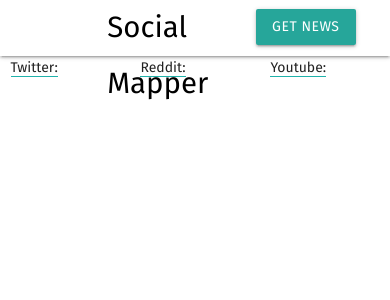
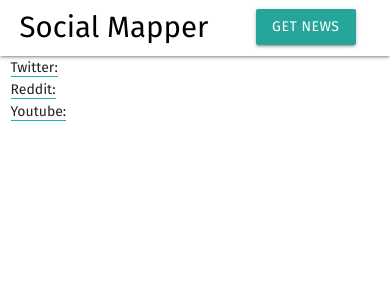
Before and after one commit to adhendo/mini_blog, a Django app: page / in a window 390 px wide. Shown: the top 300 px of the page. Run offline with Django 3.2, Linux system fonts and the light colour scheme; data that the repository does not hold is empty.

Commit message:
mobile response

```diff
--- a/blog_app/views.py
+++ b/blog_app/views.py
@@ -22,9 +22,7 @@
       content = session.get(url, verify=True).content
       soup = BSoup(content, "html.parser")
 
-      # print(soup)
       youtubefeed = soup.find_all('a',  {"class": "yt-uix-tile-link"})
-      # print(youtubefeed)
 
       for thing in youtubefeed:
           link = thing['href']
@@ -42,7 +40,7 @@
 
       redditfeed = soup.find_all('div', {"class": "top-matter"})
 
-      # print(redditfeed)
+
 
       for item in redditfeed:
           main = item.find_all('a')[0]
@@ -62,15 +60,11 @@
 
           new_headline.save(force_insert=False)
 
-      # print(soup)
 
       news = soup.find_all('div', {"class": "MomentCapsuleSummary"})
 
-      # print(news)
-
       for article in news:
         main = article.find_all('a')[1]
-        # img = article.find_all('img')[0]
         link = main['href']
 
         image_src = set(img['src'] for img in article.find_all('img', {"class": "MomentMediaItem-entity--image"}) if img.has_attr('src'))
@@ -86,6 +80,7 @@
         final_time = ' '.join(map(str, timetime))
 
         title = main['title']
+
         new_headline = TwitterHeadline()
         new_headline.title = title
         new_headline.url = link
@@ -96,9 +91,9 @@
   return redirect("../")
 
 def news_list(request):
-    headlines_twitter = TwitterHeadline.objects.all()[::-1]
-    headlines_reddit = RedditHeadline.objects.all()[::-1]
-    headlines_youtube = YoutubeHeadline.objects.all()[::-1]
+    headlines_twitter = TwitterHeadline.objects.all()[::-1][:10]
+    headlines_reddit = RedditHeadline.objects.all()[::-1][:10]
+    headlines_youtube = YoutubeHeadline.objects.all()[::-1][:10]
     context = {
         'twitter_list': headlines_twitter,
         'reddit_list': headlines_reddit,
--- a/mini_blog/settings.py
+++ b/mini_blog/settings.py
@@ -39,6 +39,7 @@
     'django.contrib.messages',
     'django.contrib.staticfiles',
     'blog_app',
+    'rest_framework',
 ]
 
 MIDDLEWARE = [
--- a/templates/base.html
+++ b/templates/base.html
@@ -18,7 +18,7 @@
             <div class="navbar-fixed">
                 <nav class="fixed white" style="font-family: 'Fira Sans'">
                     <div class="container nav-wrapper">
-                        <a href="/" class="brand-logo black-text">Social Mapper</a>
+                        <a href="/" style="font-size: 2.1rem" class="black-text">Social Mapper</a>
                         <ul id="nav-mobile" class="right">
                             <li><a href="{% url 'scrape' %}" class="btn btn-success">Get news</a></li>
                         </ul>
@@ -27,7 +27,7 @@
             </div>
 
             <div class="row">
-                                <div class="col s4">
+                                <div class="col l4 m6 s12">
                                 <span style="margin-bottom: 1rem; border-bottom: 1px solid lightseagreen; font-family: Fira Sans; ">
                                     Twitter:
                                 </span>
@@ -51,7 +51,7 @@
                                     </div>
                                 </div>
 
-                                <div class="col s4">
+                                <div class="col l4 m6 s12">
                                 <span style="margin-bottom: 1rem; border-bottom: 1px solid lightseagreen; font-family: Fira Sans; ">
                                     Reddit:
                                 </span>
@@ -72,7 +72,7 @@
                                     </div>
                                 </div>
 
-                                <div class="col s4">
+                                <div class="col l4 m6 s12">
                                 <span style="margin-bottom: 1rem; border-bottom: 1px solid lightseagreen; font-family: Fira Sans; ">
                                     Youtube:
                                 </span>
```
Also changed, not shown: blog_app/serializers.py (added, +17 -0 lines).
